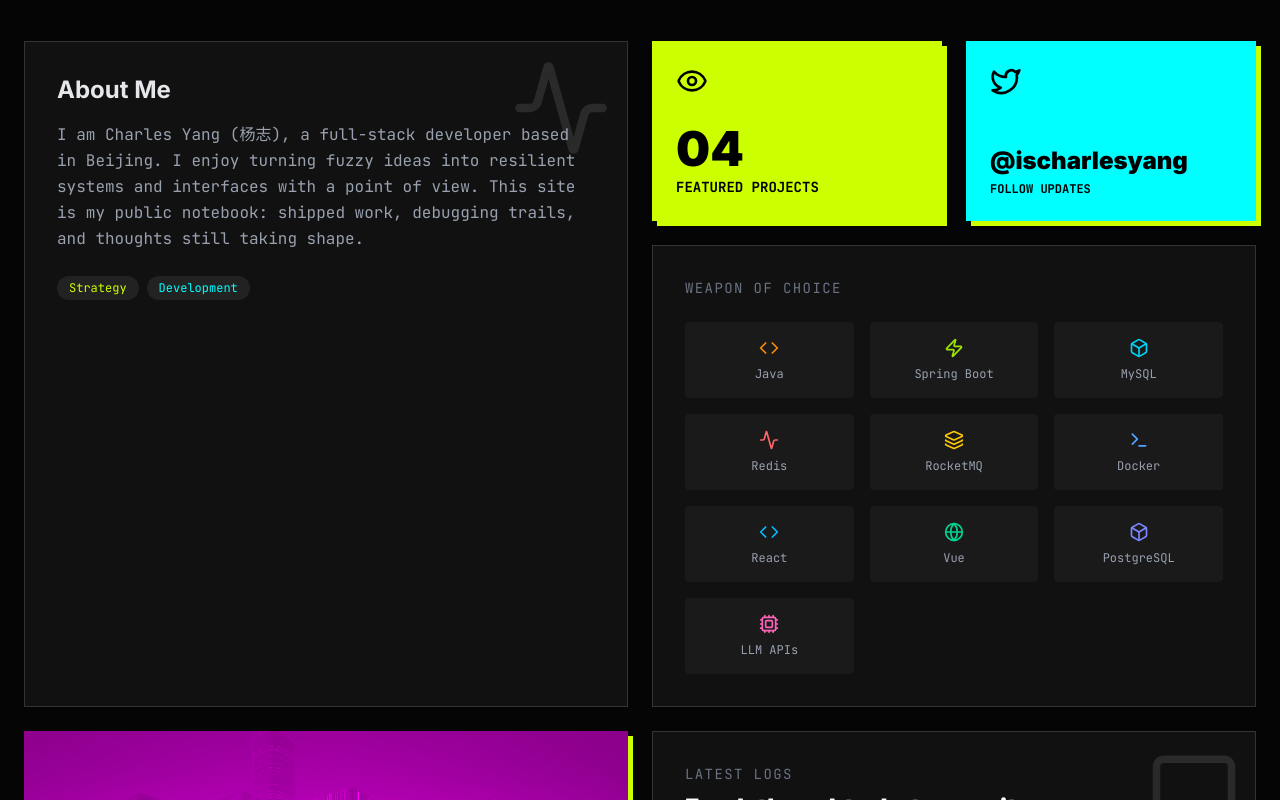
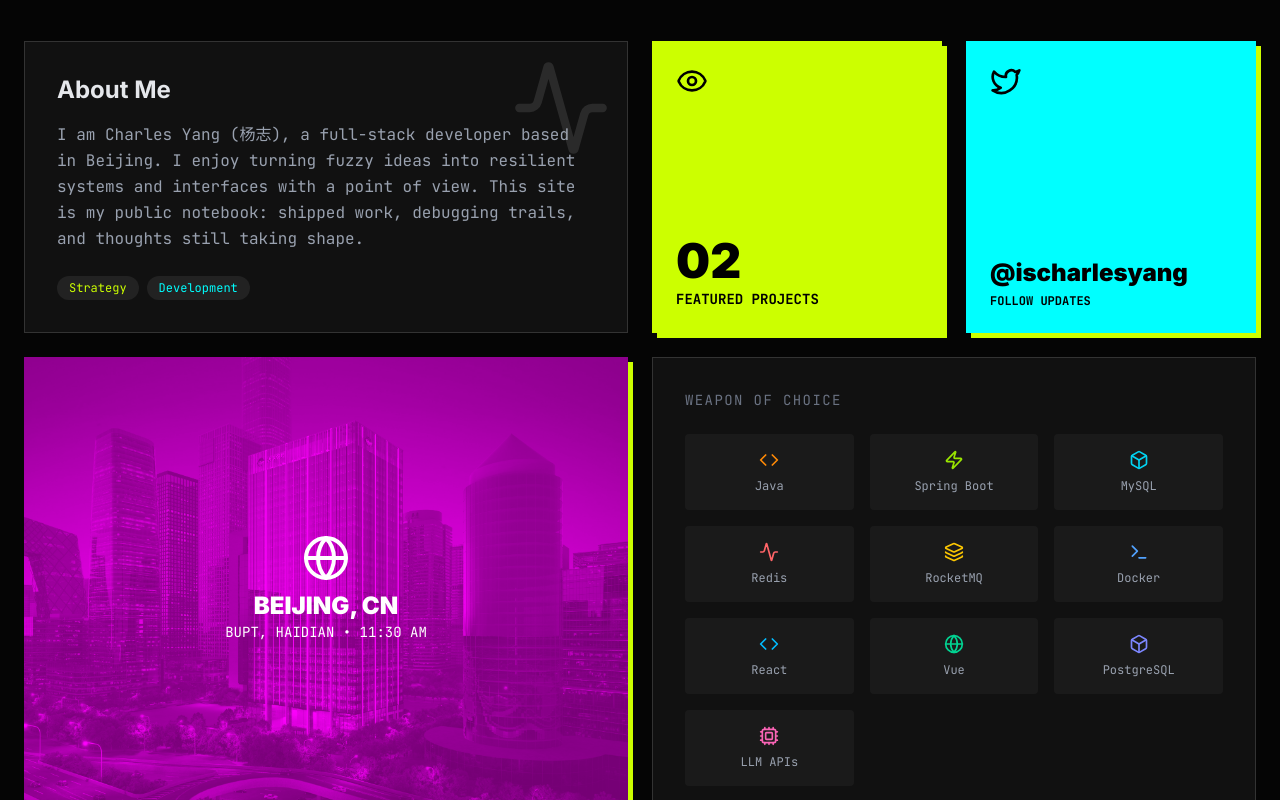
Before and after one commit to isCharles/ischarles.github.io, a React (Vite) app: page / in a window 1280 px wide. Shown: the part 1060-1860 px from the top of the page. Built offline with nearby package versions, Linux system fonts and the light colour scheme.

Commit message:
Refine homepage layout and logs preview

```diff
--- a/src/App.jsx
+++ b/src/App.jsx
@@ -1,4 +1,4 @@
-import React, { useState, useEffect } from 'react';
+import React, { useMemo, useState, useEffect } from 'react';
 import {
   Code, Terminal, Cpu, Zap, Globe,
   ArrowUpRight, Github, Twitter, Mail,
@@ -170,20 +170,6 @@ const customStyles = `
     }
   }
 
-  @media (prefers-reduced-motion: reduce) {
-    *, *::before, *::after {
-      animation-duration: 0.01ms !important;
-      animation-iteration-count: 1 !important;
-      scroll-behavior: auto !important;
-      transition-duration: 0.01ms !important;
-    }
-
-    .glitch-text::before,
-    .glitch-text::after,
-    .grain {
-      display: none;
-    }
-  }
 `;
 
 const App = () => {
@@ -274,7 +260,13 @@ const App = () => {
   };
 
   const activeBlog = route.name === "blog" ? findBlogByKey(route.key) : null;
-  const visibleBlogs = showAllThoughts ? blogs : blogs.slice(0, 6);
+  const randomPreviewBlogs = useMemo(() => {
+    const latestBlogIds = new Set(blogs.slice(0, 2).map((blog) => blog.id));
+    const candidates = blogs.filter((blog) => !latestBlogIds.has(blog.id));
+    const pool = candidates.length >= 2 ? candidates : blogs;
+    return [...pool].sort(() => Math.random() - 0.5).slice(0, 2);
+  }, []);
+  const visibleBlogs = showAllThoughts ? blogs : randomPreviewBlogs;
 
   useEffect(() => {
     if (route.name === "home" && route.section) {
@@ -318,25 +310,6 @@ const App = () => {
       status: "CODE",
       color: "border-lime-400",
       repoUrl: "https://github.com/isCharles/TimeGrocery",
-    },
-    {
-      id: 3,
-      title: "MiniAuth",
-      desc: "A minimal user authentication system built with FastAPI + SQLAlchemy + JWT, focused on core auth primitives (login, tokens, password hashing) without heavy framework magic.",
-      tech: "Python / FastAPI / SQLAlchemy / JWT",
-      status: "OPEN",
-      color: "border-cyan-400",
-      repoUrl: "https://github.com/isCharles/MiniAuth",
-    },
-    {
-      id: 4,
-      title: "Pytorch2ONNX",
-      desc: "PyTorch 模型转 ONNX 指南与示例（配套站点），用于把训练产物对接推理部署链路。",
-      tech: "PyTorch / ONNX / Export Pipeline",
-      status: "LIVE",
-      color: "border-cyan-400",
-      repoUrl: "https://github.com/isCharles/Pytorch2ONNX",
-      demoUrl: "https://ischarles.github.io/Pytorch2ONNX/",
     }
   ];
 
@@ -547,10 +520,10 @@ const App = () => {
             <ArrowUpRight className="text-[#333]" size={40} />
           </div>
 
-          <div className="grid grid-cols-1 md:grid-cols-4 gap-6 auto-rows-[minmax(180px,auto)]">
+          <div className="grid grid-cols-1 md:grid-cols-4 gap-6">
 
             {/* Bio Card */}
-            <div className="col-span-1 md:col-span-2 row-span-2 bg-[#111] border border-[#333] p-8 relative overflow-hidden group hover:border-[#ccff00] transition-colors">
+            <div className="col-span-1 md:col-span-2 bg-[#111] border border-[#333] p-8 relative overflow-hidden group hover:border-[#ccff00] transition-colors">
               <div className="absolute top-0 right-0 p-4 opacity-10 group-hover:opacity-20 transition-opacity">
                 <Activity size={100} />
               </div>
@@ -565,7 +538,7 @@ const App = () => {
             </div>
 
             {/* Stats Card */}
-            <div className="col-span-1 md:col-span-1 bg-[#ccff00] text-black p-6 flex flex-col justify-between neo-card cursor-none"
+            <div className="col-span-1 md:col-span-1 min-h-[180px] bg-[#ccff00] text-black p-6 flex flex-col justify-between neo-card cursor-none"
                  onMouseEnter={handleMouseEnter} onMouseLeave={handleMouseLeave}>
               <Eye size={32} />
               <div>
@@ -575,7 +548,7 @@ const App = () => {
             </div>
 
              {/* Social Card */}
-             <div className="col-span-1 md:col-span-1 bg-[#00ffff] text-black p-6 flex flex-col justify-between neo-card group"
+             <div className="col-span-1 md:col-span-1 min-h-[180px] bg-[#00ffff] text-black p-6 flex flex-col justify-between neo-card group"
                   onMouseEnter={handleMouseEnter} onMouseLeave={handleMouseLeave}>
               <a href={X_URL} target="_blank" rel="noreferrer" className="inline-block" aria-label="Open X profile">
                 <Twitter size={32} className="group-hover:rotate-12 transition-transform" />
@@ -587,7 +560,7 @@ const App = () => {
             </div>
 
             {/* Tech Stack Grid */}
-            <div className="col-span-1 md:col-span-2 bg-[#111] border border-[#333] p-8">
+            <div className="col-span-1 md:col-span-2 md:col-start-3 bg-[#111] border border-[#333] p-8">
               <h3 className="text-sm font-mono text-gray-500 mb-6 uppercase tracking-widest">Weapon of Choice</h3>
               <div className="grid grid-cols-3 gap-4">
                 {techStack.map((tech) => (
@@ -604,7 +577,7 @@ const App = () => {
               href="https://www.bupt.edu.cn/"
               target="_blank"
               rel="noreferrer"
-              className="col-span-1 md:col-span-2 bg-[#ff00ff] text-white p-8 flex items-center justify-center relative overflow-hidden group neo-card"
+              className="col-span-1 md:col-span-2 md:col-start-1 md:row-start-2 min-h-[180px] bg-[#ff00ff] text-white p-8 flex items-center justify-center relative overflow-hidden group neo-card"
               onMouseEnter={handleMouseEnter}
               onMouseLeave={handleMouseLeave}
               aria-label="Open BUPT official website"
@@ -622,8 +595,8 @@ const App = () => {
                </div>
             </a>
 
-            {/* Latest Logs Card (fills the empty space to the right of location on desktop) */}
-            <div className="col-span-1 md:col-span-2 bg-[#111] border border-[#333] p-8 relative overflow-hidden group hover:border-[#00ffff] transition-colors">
+            {/* Latest Logs Card */}
+            <div className="col-span-1 md:col-span-4 bg-[#111] border border-[#333] p-8 relative overflow-hidden group hover:border-[#00ffff] transition-colors">
               <div className="absolute top-0 right-0 p-4 opacity-10 group-hover:opacity-20 transition-opacity pointer-events-none">
                 <MessageSquare size={90} />
               </div>
@@ -715,7 +688,7 @@ const App = () => {
               </a>
             ))}
           </div>
-          {blogs.length > 6 && (
+          {blogs.length > randomPreviewBlogs.length && (
             <div className="mt-8 flex justify-center">
               <button
                 type="button"
```
